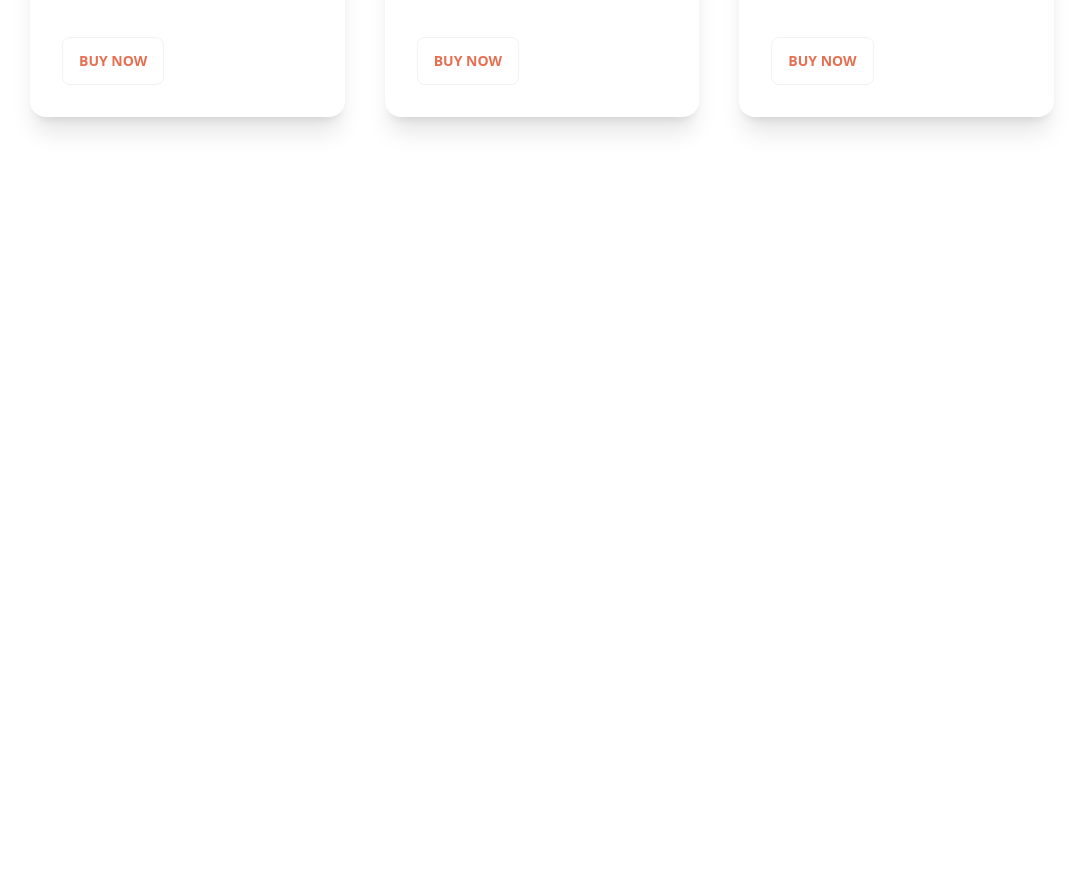
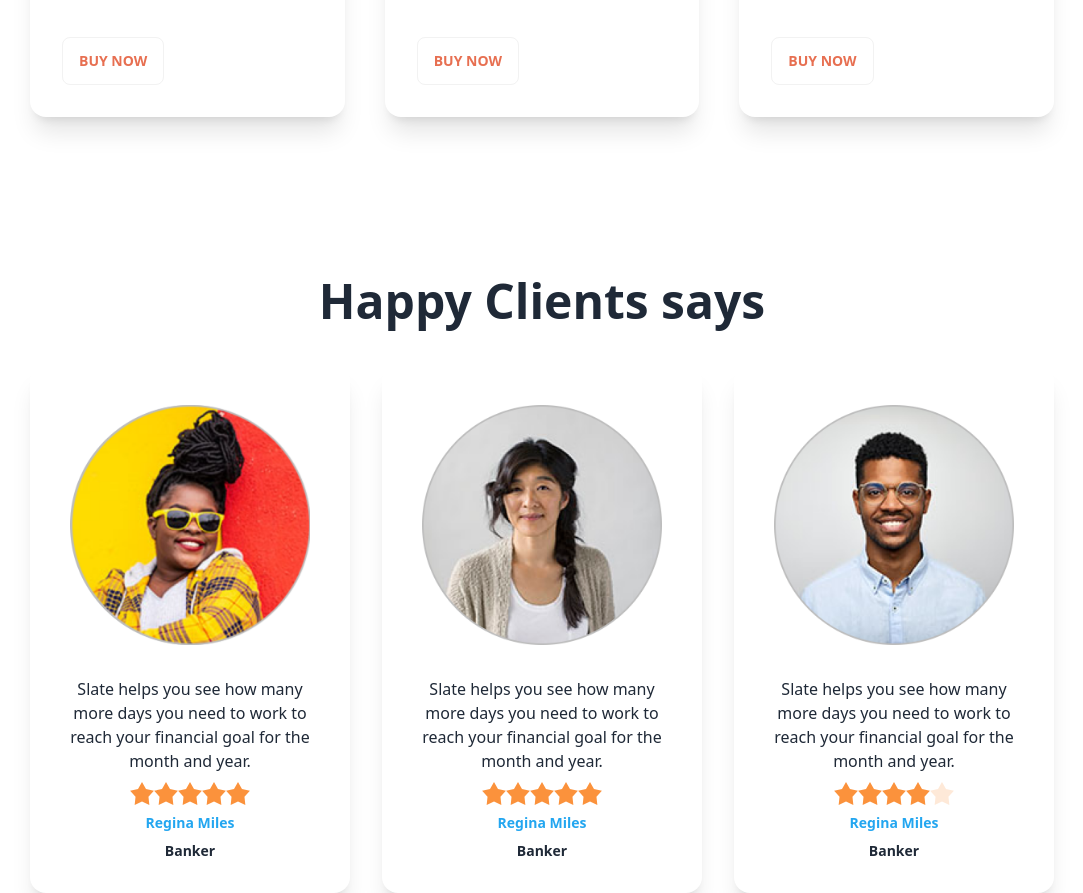
Before and after one commit to MdTanzil/Biker-zone, a plain HTML site: page index.html in a window 1280 px wide. Shown: the part 1774-2667 px from the top of the page, without its empty margins (98-1181 px from the left). Before the commit the page ends 2051 px from the top, so only its background shows below. Drawn offline with nearby package versions, Linux system fonts and the light colour scheme.

Commit message:
happy section add

```diff
--- a/index.html
+++ b/index.html
@@ -113,58 +113,207 @@
         <img src="./images/slider/bike2.png" class="h-60" alt="" />
         <img src="./images/slider/bike3.png" class="h-60" alt="" />
       </div>
-      <section class=" my-40">
+      <section class="my-40">
         <h1 class="text-center text-5xl font-semibold my-10">latest News</h1>
         <!-- card  -->
-        <div class="grid lg:grid-cols-3  gap-10 lg:max-w-5xl m-auto">
-          <div class="card  bg-base-100 shadow-xl">
+        <div class="grid lg:grid-cols-3 gap-10 lg:max-w-5xl m-auto">
+          <div class="card bg-base-100 shadow-xl">
             <figure>
-              <img
-                src="/images/others/latest1.png"
-                alt="Shoes"
-              />
+              <img src="/images/others/latest1.png" alt="Shoes" />
             </figure>
             <div class="card-body">
               <h2 class="card-title">Ducati XDIAVEL S-73</h2>
               <p>If a dog chews shoes whose shoes does he choose?</p>
               <div class="card-actions justify-start mt-8">
-                <button class="btn   hover:bg-[#E76F51] hover:text-white bg-white text-[#E76F51] ">Buy Now</button>
+                <button
+                  class="btn hover:bg-[#E76F51] hover:text-white bg-white text-[#E76F51]"
+                >
+                  Buy Now
+                </button>
               </div>
             </div>
           </div>
-          <div class="card  bg-base-100 shadow-xl">
+          <div class="card bg-base-100 shadow-xl">
             <figure>
-              <img
-                src="/images/others/latest2.png"
-                alt="Shoes"
-              />
+              <img src="/images/others/latest2.png" alt="Shoes" />
             </figure>
             <div class="card-body">
               <h2 class="card-title">Ducati XDIAVEL S-73</h2>
               <p>If a dog chews shoes whose shoes does he choose?</p>
               <div class="card-actions justify-start mt-8">
-                <button class="btn   hover:bg-[#E76F51] hover:text-white bg-white text-[#E76F51] ">Buy Now</button>
+                <button
+                  class="btn hover:bg-[#E76F51] hover:text-white bg-white text-[#E76F51]"
+                >
+                  Buy Now
+                </button>
               </div>
             </div>
           </div>
-          <div class="card  bg-base-100 shadow-xl">
+          <div class="card bg-base-100 shadow-xl">
             <figure>
-              <img
-                src="/images/others/latest3.png"
-                alt="Shoes"
-              />
+              <img src="/images/others/latest3.png" alt="Shoes" />
             </figure>
             <div class="card-body">
               <h2 class="card-title">Ducati XDIAVEL S-73</h2>
               <p>If a dog chews shoes whose shoes does he choose?</p>
               <div class="card-actions justify-start mt-8">
-                <button class="btn   hover:bg-[#E76F51] hover:text-white bg-white text-[#E76F51] ">Buy Now</button>
+                <button
+                  class="btn hover:bg-[#E76F51] hover:text-white bg-white text-[#E76F51]"
+                >
+                  Buy Now
+                </button>
               </div>
             </div>
           </div>
         </div>
       </section>
+      <!-- Happy clients  -->
+      <section>
+        <div class="text-center text-5xl font-semibold my-10">
+          <h1>Happy Clients says</h1>
+        </div>
+        <!-- card  -->
+        <div class="grid max-w-5xl m-auto gap-8 lg:grid-cols-3">
+          <div class="card bg-base-100 shadow-xl">
+            <figure class="px-10 pt-10">
+              <img
+                src="./images/others/user-3.png"
+                alt="Shoes"
+                class="rounded-xl"
+              />
+            </figure>
+            <div class="card-body items-center text-center">
+              <p>
+                Slate helps you see how many more days you need to work to reach
+                your financial goal for the month and year.
+              </p>
+              <div class="rating">
+                <input
+                  type="radio"
+                  name="rating-2"
+                  class="mask mask-star-2 bg-orange-400"
+                />
+                <input
+                  type="radio"
+                  name="rating-2"
+                  class="mask mask-star-2 bg-orange-400"
 
+                />
+                <input
+                  type="radio"
+                  name="rating-2"
+                  class="mask mask-star-2 bg-orange-400"
+                />
+                <input
+                  type="radio"
+                  name="rating-2"
+                  class="mask mask-star-2 bg-orange-400"
+                  checked
+                />
+                <input
+                  type="radio"
+                  name="rating-2"
+                  class="mask mask-star-2 bg-orange-400"
+                />
+              </div>
+              <p class="text-sm font-semibold text-[#23A6F0]">Regina Miles</p>
+              <p class="text-sm font-semibold">Banker</p>
+            </div>
+          </div>
+          <div class="card bg-base-100 shadow-xl">
+            <figure class="px-10 pt-10">
+              <img
+                src="./images/others/user-2.png"
+                alt="Shoes"
+                class="rounded-xl"
+              />
+            </figure>
+            <div class="card-body items-center text-center">
+              <p>
+                Slate helps you see how many more days you need to work to reach
+                your financial goal for the month and year.
+              </p>
+              <div class="rating">
+                <input
+                  type="radio"
+                  name="rating-2"
+                  class="mask mask-star-2 bg-orange-400"
+                />
+                <input
+                  type="radio"
+                  name="rating-2"
+                  class="mask mask-star-2 bg-orange-400"
+
+                />
+                <input
+                  type="radio"
+                  name="rating-2"
+                  class="mask mask-star-2 bg-orange-400"
+                />
+                <input
+                  type="radio"
+                  name="rating-2"
+                  class="mask mask-star-2 bg-orange-400"
+                  checked
+                />
+                <input
+                  type="radio"
+                  name="rating-2"
+                  class="mask mask-star-2 bg-orange-400"
+                />
+              </div>
+              <p class="text-sm font-semibold text-[#23A6F0]">Regina Miles</p>
+              <p class="text-sm font-semibold">Banker</p>
+            </div>
+          </div>
+          <div class="card bg-base-100 shadow-xl">
+            <figure class="px-10 pt-10">
+              <img
+                src="./images/others/user-1.png"
+                alt="Shoes"
+                class="rounded-xl"
+              />
+            </figure>
+            <div class="card-body items-center text-center">
+              <p>
+                Slate helps you see how many more days you need to work to reach
+                your financial goal for the month and year.
+              </p>
+              <div class="rating">
+                <input
+                  type="radio"
+                  name="rating-2"
+                  class="mask mask-star-2 bg-orange-400"
+                />
+                <input
+                  type="radio"
+                  name="rating-2"
+                  class="mask mask-star-2 bg-orange-400"
+
+                />
+                <input
+                  type="radio"
+                  name="rating-2"
+                  class="mask mask-star-2 bg-orange-400"
+                />
+                <input
+                  type="radio"
+                  name="rating-2"
+                  class="mask mask-star-2 bg-orange-400"
+                  checked
+                />
+                <input
+                  type="radio"
+                  name="rating-2"
+                  class="mask mask-star-2 bg-orange-400"
+                />
+              </div>
+              <p class="text-sm font-semibold text-[#23A6F0]">Regina Miles</p>
+              <p class="text-sm font-semibold">Banker</p>
+            </div>
+          </div>
+        </div>
+      </section>
     </main>
     <footer></footer>
   </body>
```
